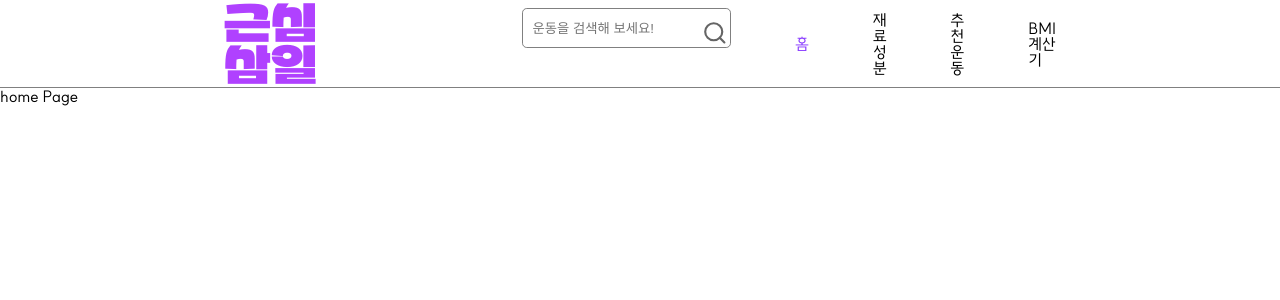
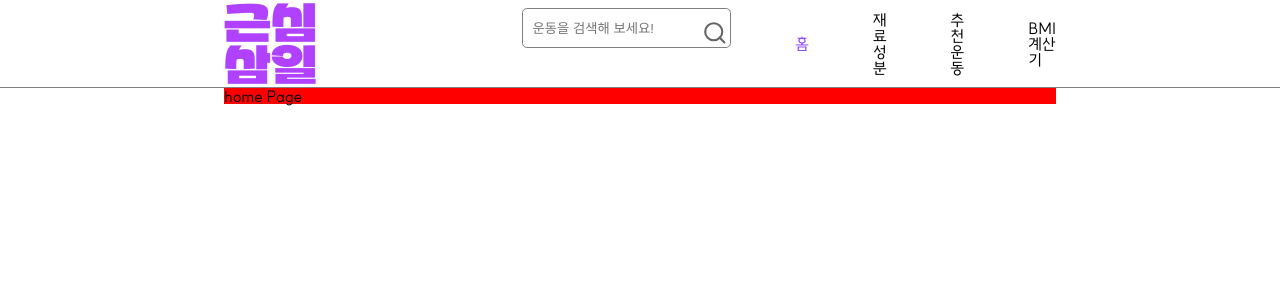
Before and after one commit to seonyeong719/GeunSim-Sam-il, a React (Vite) app: page / in a window 1280 px wide. Shown: the top 300 px of the page. Built offline with nearby package versions, Linux system fonts and the light colour scheme; no server answers.

Commit message:
:lipstick: Design: 홈페이지 일부 css 추가

```diff
--- a/src/pages/home.tsx
+++ b/src/pages/home.tsx
@@ -1,8 +1,25 @@
+import { BasicSetting } from "@styles/common";
+import { styled } from "styled-components";
+
 function HomePage() {
   return (
-    <>
-      <div>home Page</div>
-    </>
+    <S.Wrap>
+      <S.Wrapper>home Page</S.Wrapper>
+    </S.Wrap>
   );
 }
 export default HomePage;
+
+const Wrap = styled.div`
+  width: 100%;
+`;
+
+const Wrapper = styled.div`
+  ${BasicSetting}
+  background-color: red;
+`;
+
+const S = {
+  Wrap,
+  Wrapper,
+};
```
